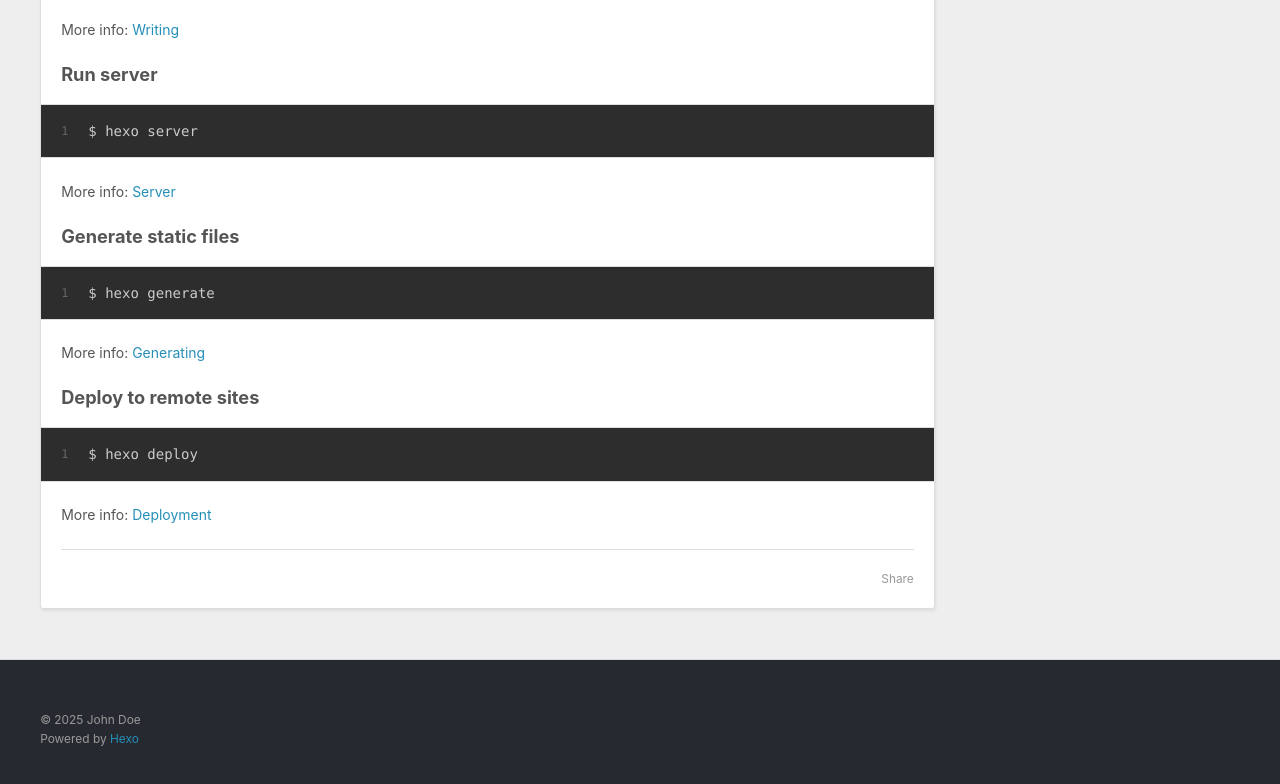
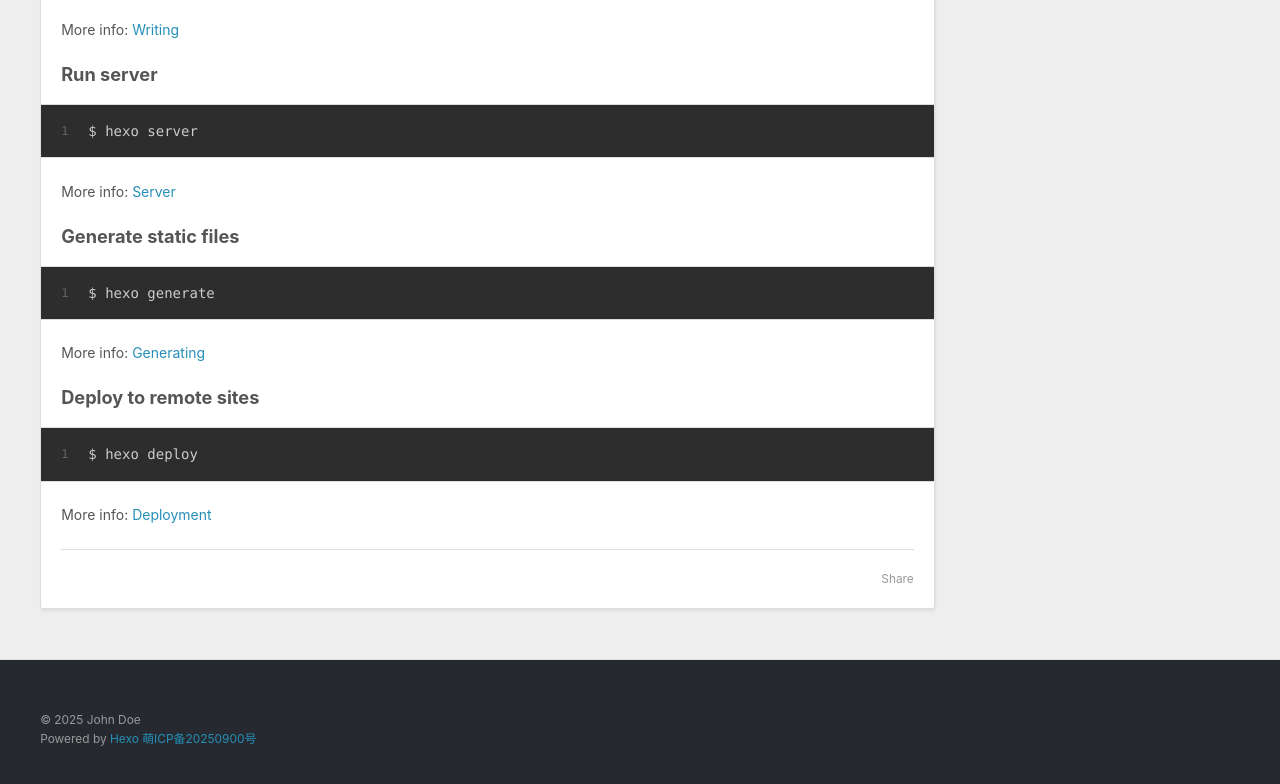
Before and after one commit to shaolikai/shaolikai.github.io, a plain HTML site: page index.html in a window 1280 px wide. Shown: the part 665-1449 px from the top of the page. Drawn offline with Linux system fonts and the light colour scheme.

Commit message:
Update index.html

```diff
--- a/index.html
+++ b/index.html
@@ -168,7 +168,7 @@
     <div id="footer-info" class="inner">
 
       &copy; 2025 John Doe<br>
-      Powered by <a href="https://hexo.io/" target="_blank">Hexo</a>
+      Powered by <a href="https://hexo.io/" target="_blank">Hexo</a> <a href="https://icp.gov.moe/?keyword=20250900" target="_blank">萌ICP备20250900号</a>
     </div>
   </div>
 </footer>
```
